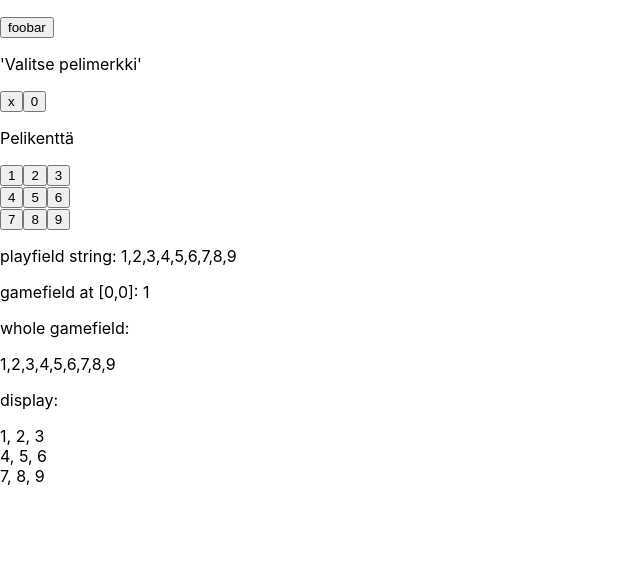
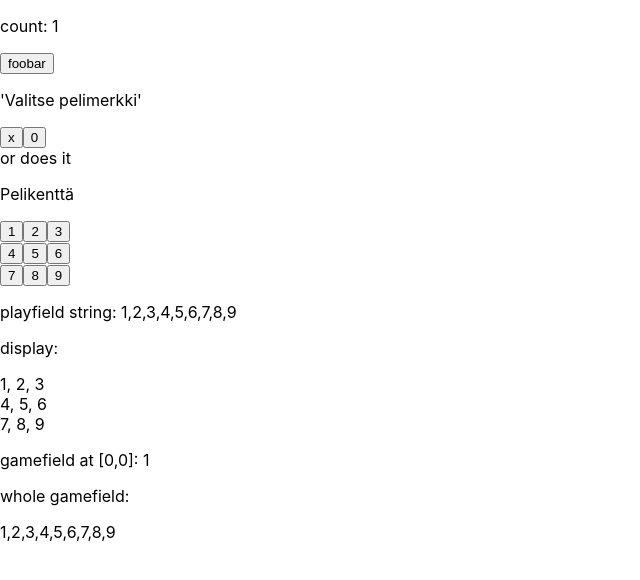
Before and after one commit to jkajalin/ristinolla, a React (Create React App) app: page / in a window 1280 px wide. Shown: the top 580 px of the page, without its empty margins (0-640 px from the left). Built offline with nearby package versions, Linux system fonts and the light colour scheme.

Commit message:
mindfuck explored, and conquered

```diff
--- a/src/App.js
+++ b/src/App.js
@@ -1,4 +1,11 @@
 import { useEffect, useState } from "react";
+
+
+let gamefield = [
+  ['1','2','3'],
+  ['4','5','6'],
+  ['7','8','9']
+]
 
 const Button = ({handleClick, text}) => (
   <button onClick={handleClick}>
@@ -10,18 +17,74 @@ const foobar = () => {
   console.log('foobar')
 }
 
+const DrawPlayfield = ( {playfield} ) => {
+  //console.log(playfield)
+  if(playfield){
+    return playfield.map( (p,i) => <div key={i}> {p[0]}, {p[1]}, {p[2]} </div> )
+  }else{
+    return ''
+  }
+
+}
+
+
+
+const ButtonGamefield = ( {handleMove, playfield} ) => {
+
+  return <>
+  { !playfield ? 'exist' : 'or does it' }
+  { !playfield ? 'shit' :
+    <>
+    <p>Pelikenttä</p>
+    <div>
+      <div><Button handleClick={ () => handleMove( 0, 0 ) } text={playfield[0][0]} /><Button handleClick={ () => handleMove( 0, 1 ) } text={playfield[0][1]} /><Button handleClick={ () => handleMove( 0, 2 ) } text={playfield[0][2]} /></div>
+      <div><Button handleClick={ () => handleMove( 1, 0 ) } text={playfield[1][0]} /><Button handleClick={ () => handleMove( 1, 1 ) } text={playfield[1][1]} /><Button handleClick={ () => handleMove( 1, 2 ) } text={playfield[1][2]} /></div>
+      <div><Button handleClick={ () => handleMove( 2, 0 ) } text={playfield[2][0]} /><Button handleClick={ () => handleMove( 2, 1 ) } text={playfield[2][1]} /><Button handleClick={ () => handleMove( 2, 2 ) } text={playfield[2][2]} /></div>
+    </div>
+    <p>playfield string: { String(playfield) }</p>
+  </>
+    }
+
+  </>
+}
+
+const GameBoard = ( { playfield, handleMove } ) => {
+
+  if( !playfield ) {
+    return 'loading...'
+  }else{
+    return (
+      <>
+
+        <ButtonGamefield handleMove={handleMove} playfield={playfield} />
+
+        <p>display:</p>
+        <DrawPlayfield playfield={playfield} />
+
+        <p>gamefield at [0,0]: { String(gamefield[0][0]) }</p>
+        <p>whole gamefield:</p>
+        { String(gamefield) }
+      </>
+    )
+  }
+
+}
+
 const App = () => {
 
   const [ userPawn, setUserPawn ] = useState('')
   const [ hostPawn, setHostPawn ] = useState('')
 
-  let gamefield = [
-    ['1','2','3'],
-    ['4','5','6'],
-    ['7','8','9']
-  ]
+  const [ playfield, setPlayfield ] = useState(gamefield)
 
-  const [ playfield, setPlayfield ] = useState(gamefield)
+  const [ count, setCount ] = useState(0)
+
+  useEffect( () =>{
+    setCount( count+1 )
+  // eslint-disable-next-line react-hooks/exhaustive-deps
+  }, [playfield])
+
+  console.log('count',count)
 
   const setCross = () => {
     setUserPawn('x')
@@ -33,44 +96,52 @@ const App = () => {
     setHostPawn('x')
   }
 
-  const markMove = async ( field ) => {
-    field = userPawn
-    console.log(field)
-
-    //return field
+  const updateGamefield = async () => {
+    console.log(`playfield:` ,String(playfield))
+    gamefield = playfield
   }
 
-  const drawMove = async ( field ) => {
-    await markMove( field )
-    field=userPawn
-    setPlayfield(field)
-  }
+  const move = async (  i1 , i2  ) => {
+    console.log(`user pawn ${userPawn}`)
 
-  const handleMove = (  i1 , i2  ) => {
-    console.log(`user pawn ${userPawn}`)
-    if(gamefield[i1][i2] === 'x' && gamefield[i1][i2] === '0'){
+    await updateGamefield()
+
+    const newplayfield = gamefield.slice()
+    if( String(playfield[i1][i2]) === 'x' || String(playfield[i1][i2]) === '0'){
       console.log(`ruutu varattu`)
+
 
     }else{
       console.log(`ruutu vapaa`)
-      gamefield[i1][i2]= userPawn
+      newplayfield[i1][i2]= userPawn
     }
 
     console.log(`new field ${gamefield[i1][i2]}`)
-    setPlayfield(gamefield)
 
+    setPlayfield( newplayfield )
+  }
 
+  const handleMove = async (  i1 , i2  ) => {
+
+    await move( i1, i2 )
+    await updateGamefield()
+
+    console.log('updated gamefield: ', String(gamefield) )
   }
 
 
-  const DrawPlayfield = () => {
+  /*
+  useEffect( () => {
+      updateGamefield()
 
-    return playfield.map( (p,i) => <div key={i}> {p[0]}, {p[1]}, {p[2]} </div> )
-  }
-
+    },
+    [playfield, updateGamefield]
+  )
+  */
 
   return (
     <div>
+      <p>count: {count} </p>
       <p>
       <Button handleClick={ () => foobar() } text={'foobar'} />
       </p>
@@ -86,19 +157,10 @@ const App = () => {
         </div>
 
       }
+      <GameBoard playfield={playfield} handleMove={handleMove} />
 
-      <p>Pelikenttä</p>
-      <div>
-        <div><Button handleClick={ () =>  handleMove( 0, 0 ) } text={playfield[0][0]} /><Button handleClick={ () => foobar() } text={gamefield[0][1]} /><Button handleClick={ () => foobar() } text={gamefield[0][2]} /></div>
-        <div><Button handleClick={ () => foobar() } text={gamefield[1][0]} /><Button handleClick={ () => foobar() } text={gamefield[1][1]} /><Button handleClick={ () => foobar() } text={gamefield[1][2]} /></div>
-        <div><Button handleClick={ () => foobar() } text={gamefield[2][0]} /><Button handleClick={ () => foobar() } text={gamefield[2][1]} /><Button handleClick={ () => foobar() } text={gamefield[2][2]} /></div>
-      </div>
-      <p>playfield string: { String(playfield) }</p>
-      <p>gamefield at [0,0]: { String(gamefield[0][0]) }</p>
-      <p>whole gamefield:</p>
-      { String(gamefield) }
-      <p>display:</p>
-      <DrawPlayfield />
+
+
     </div>
   );
 }
```
